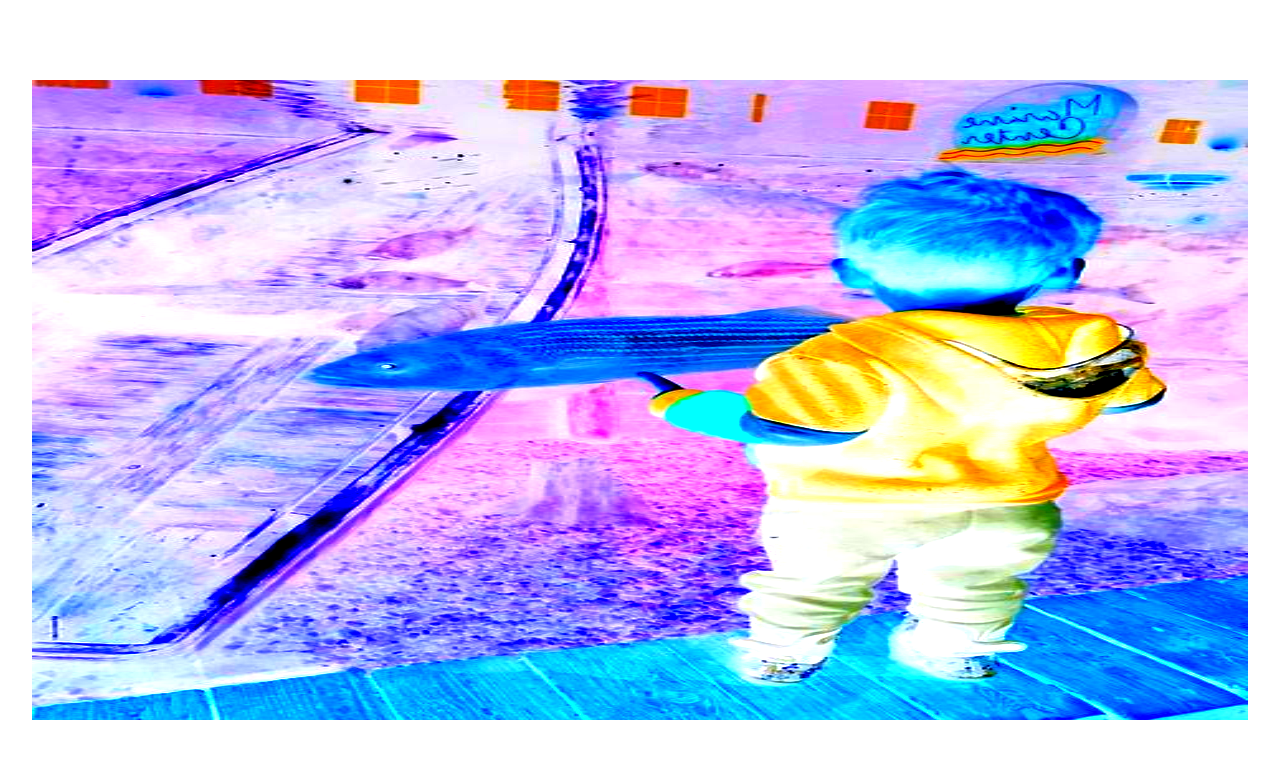
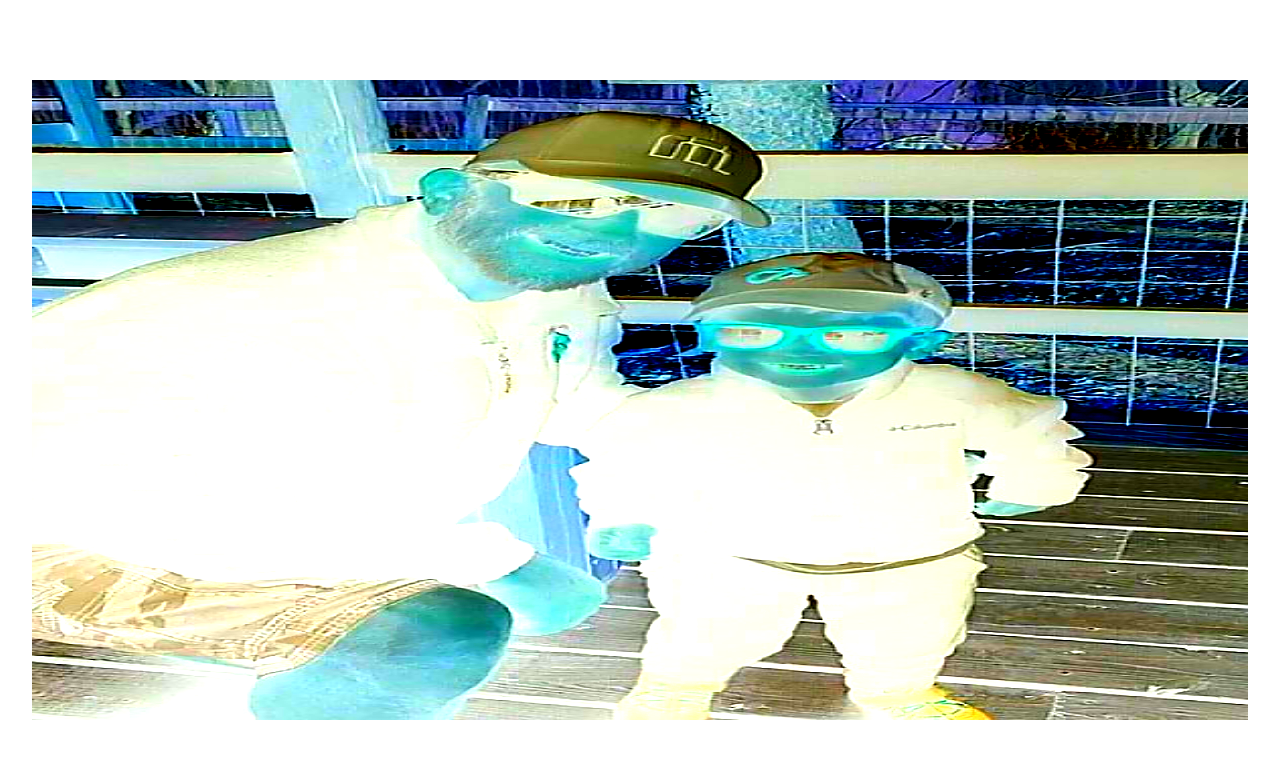
Before and after one commit to CFloy66-v12o/project-warren, a plain HTML site: page index.html in a window 1280 px wide. Drawn offline with Linux system fonts and the light colour scheme.

Commit message:
changed the picture

```diff
--- a/resources/css/style.css
+++ b/resources/css/style.css
@@ -21,7 +21,7 @@ div::before {
   position: absolute;
   width: 100%;
   height: 100%;
-  background: url("../images/warren_fish2.jpg");
+  background: url("../../resources/images/bubs&me2_opt.jpg");
   background-position: top left;
   background-size: 100% 100%;
   filter: saturate(3) contrast(150%) invert(4);
```
Also changed, not shown: resources/images/bubs&me2_opt.jpg (added).
